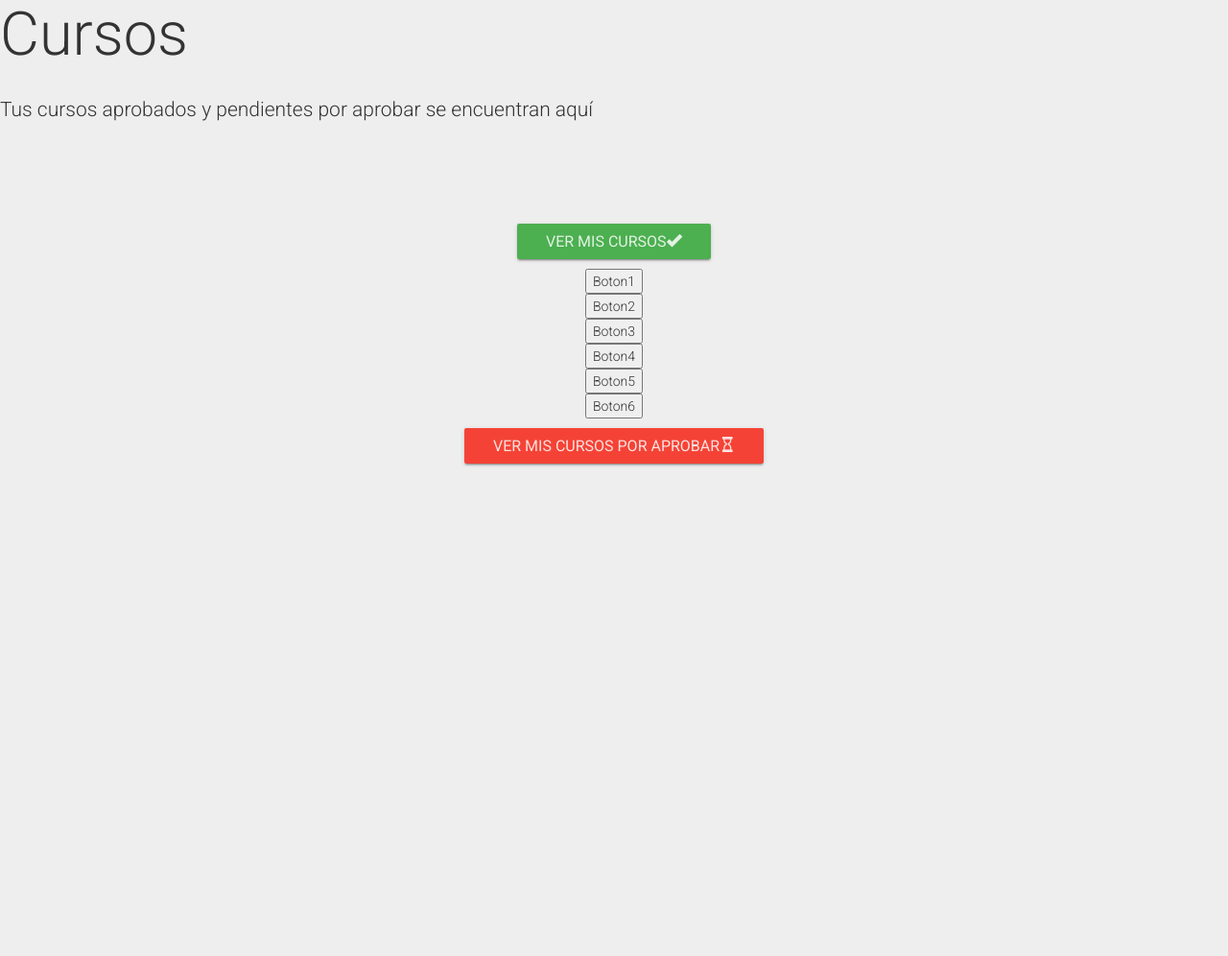
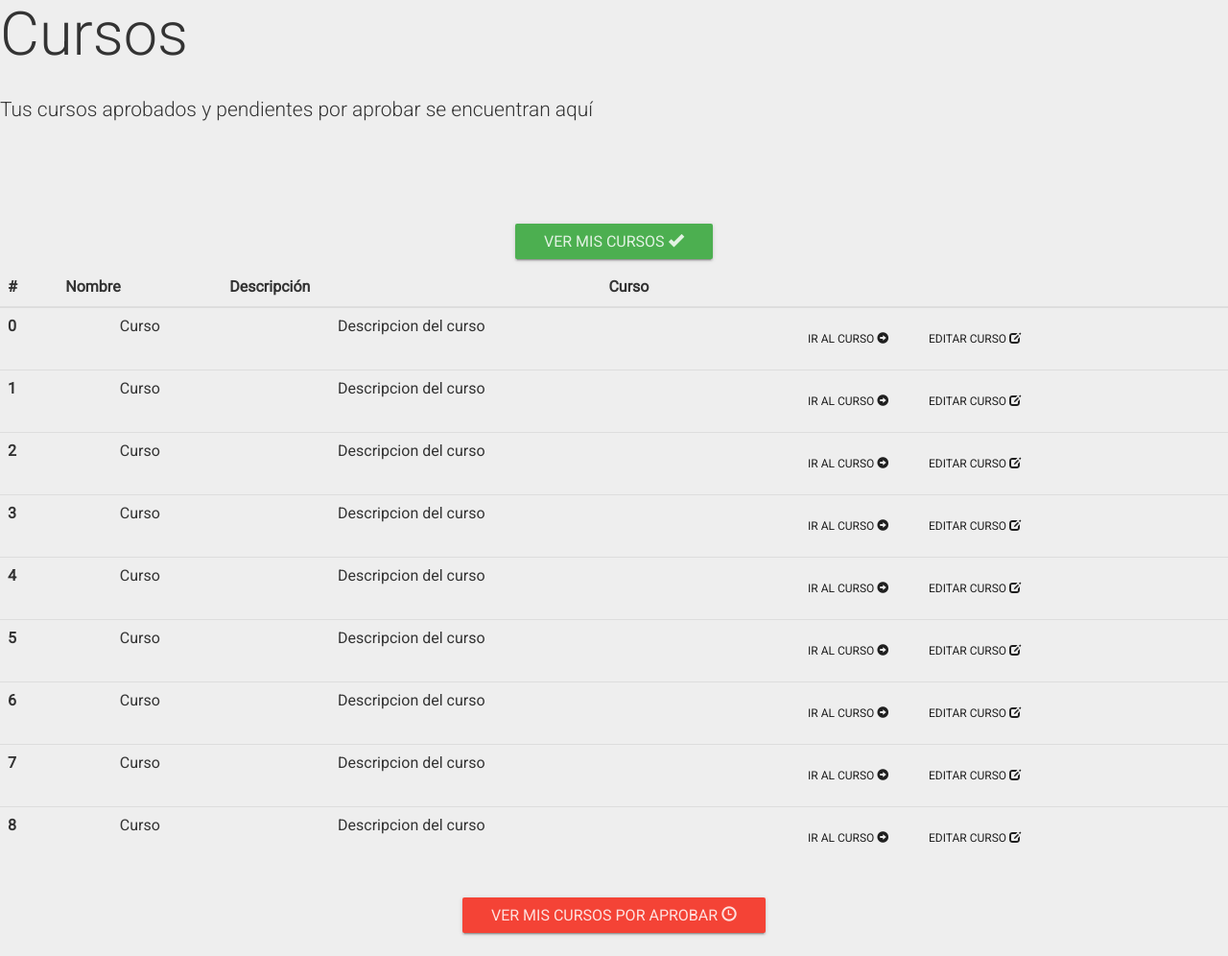
Before and after one commit to BunchDev/Creaver, a Laravel app: page /cursos in a window 1280 px wide, after a click on "VER MIS CURSOS". Shown: the part 147-1143 px from the top of the page at 96% size. Before the commit the page ends 633 px from the top, so only its background shows below. Run offline with Laravel 8, Linux system fonts and the light colour scheme; style sheets or scripts are compiled from the project's sources; settings files or empty folders that the repository lacks are supplied; some libraries are stand-ins or nearby versions.

Commit message:
script y controlador tabla
se creo un script que llena la tabla de manera dinámica dependiendo  de
los datos que provengan del controlador.

```diff
--- a/PEducativa/app/Http/Controllers/CursosController.php
+++ b/PEducativa/app/Http/Controllers/CursosController.php
@@ -9,8 +9,13 @@ class CursosController extends Controller {
 
 public function listarCursos()
 {
+	$cursos =  array();
 
-	return view('profesor/cursos');
+for($i=0;$i<10;$i++){
+	array_push($cursos,array('numero' => $i,'nombre' => 'Curso','descripcion' =>'Descripcion del curso'));
+
+}
+	return view('profesor/cursos')->with('datoscursos',$cursos);
 }
 
 
--- a/PEducativa/public/scripts/cursos.js
+++ b/PEducativa/public/scripts/cursos.js
@@ -1,6 +1,33 @@
 $(document).on('ready',function(){
 
-        $("#ap").append('<span class="glyphicon glyphicon-ok" aria-hidden="true"></span>');
-        $("#pa").append('<span class="glyphicon glyphicon-hourglass" aria-hidden="true"></span>');
+        $("#ap").append(' <span class="glyphicon glyphicon-ok" aria-hidden="true"></span>');
+        $("#pa").append(' <span class="glyphicon glyphicon-time" aria-hidden="true"></span>');
 
     });
+
+
+
+function setValidados(datos){
+
+
+	for (var i = 0; i < datos.length - 1; i++) {
+		var tr = "<tr id='trow_ap_"+datos[i].numero+"'></tr>"
+		$("#tbody_ap").append(tr);
+
+		var numero = "<th scope='row'>"+datos[i].numero+"</th>";
+		var nombre = "<td>"+datos[i].nombre+"</td>";
+		var descripcion = "<td>"+datos[i].descripcion+"</td>";
+		var opciones ="<td>"+getButtonsTag()+"</td>"
+		var etiqueta ="";
+		etiqueta = etiqueta.concat(numero,nombre,descripcion,opciones);
+		var trid = "#trow_ap_"+datos[i].numero;
+		$(trid).append(etiqueta);
+	};
+
+}
+
+function getButtonsTag(){
+	var ir= "<button type='button' class='btn btn-success-outline btn-sm'>Ir al Curso <span class='glyphicon glyphicon-circle-arrow-right' aria-hidden='true'></span></button>"
+	var editar = "<button type='button' class='btn btn-success-outline btn-sm'>Editar Curso <span class='glyphicon glyphicon-edit' aria-hidden='true'></span></button>"
+	return ir+editar;
+}
--- a/PEducativa/resources/views/profesor/cursos.blade.php
+++ b/PEducativa/resources/views/profesor/cursos.blade.php
@@ -3,6 +3,8 @@
 {!! Html::script('scripts/cursos.js')!!}
 
 @section('content')
+
+
 
 
 <!-- Agrego un mensaje de informacion al entrar a este modulo -->
@@ -21,12 +23,21 @@
 
 <br>
 <div id="curso" class="collapse">
-<button type="button">Boton1</button><br>
-<button type="button">Boton2</button><br>
-<button type="button">Boton3</button><br>
-<button type="button">Boton4</button><br>
-<button type="button">Boton5</button><br>
-<button type="button">Boton6</button><br>
+    <div class="table-responsive">
+<table class="table table-inverse">
+  <thead>
+    <tr>
+      <th>#</th>
+      <th>Nombre</th>
+      <th>Descripción</th>
+      <th>Curso</th>
+    </tr>
+  </thead>
+  <tbody id="tbody_ap" align= "center">
+
+  </tbody>
+</table>
+    </div>
 </div>
 </div>
 <div class="poraprobar" align= "center">
@@ -53,4 +64,7 @@
 
 
 </div>
+<script type="text/javascript">
+setValidados(<?php echo json_encode( $datoscursos) ?>)
+</script>
 @endsection
--- a/PEducativa/resources/views/profesor/perfil.blade.php
+++ b/PEducativa/resources/views/profesor/perfil.blade.php
@@ -14,7 +14,6 @@
 
 
 
-	<link href="{{ asset('/css/app.css') }}" rel="stylesheet">
 
 	<!-- Fonts -->
 	<link href='//fonts.googleapis.com/css?family=Roboto:400,300' rel='stylesheet' type='text/css'>
```
